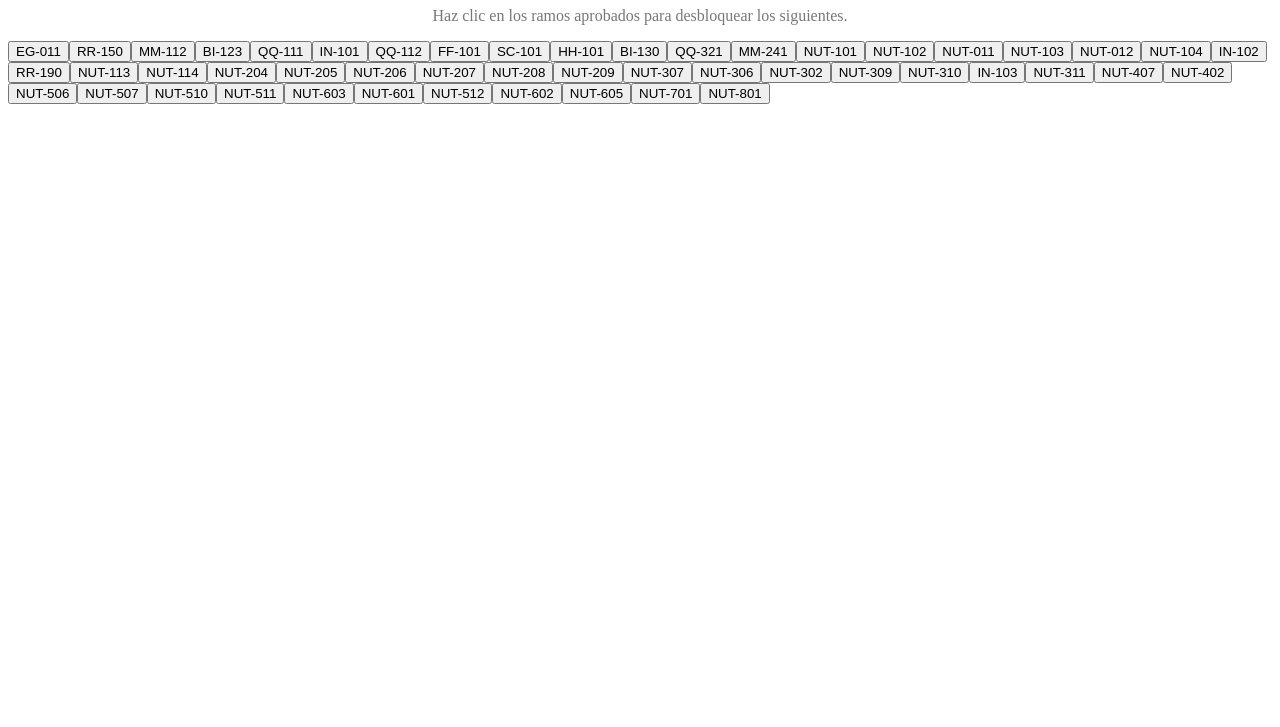
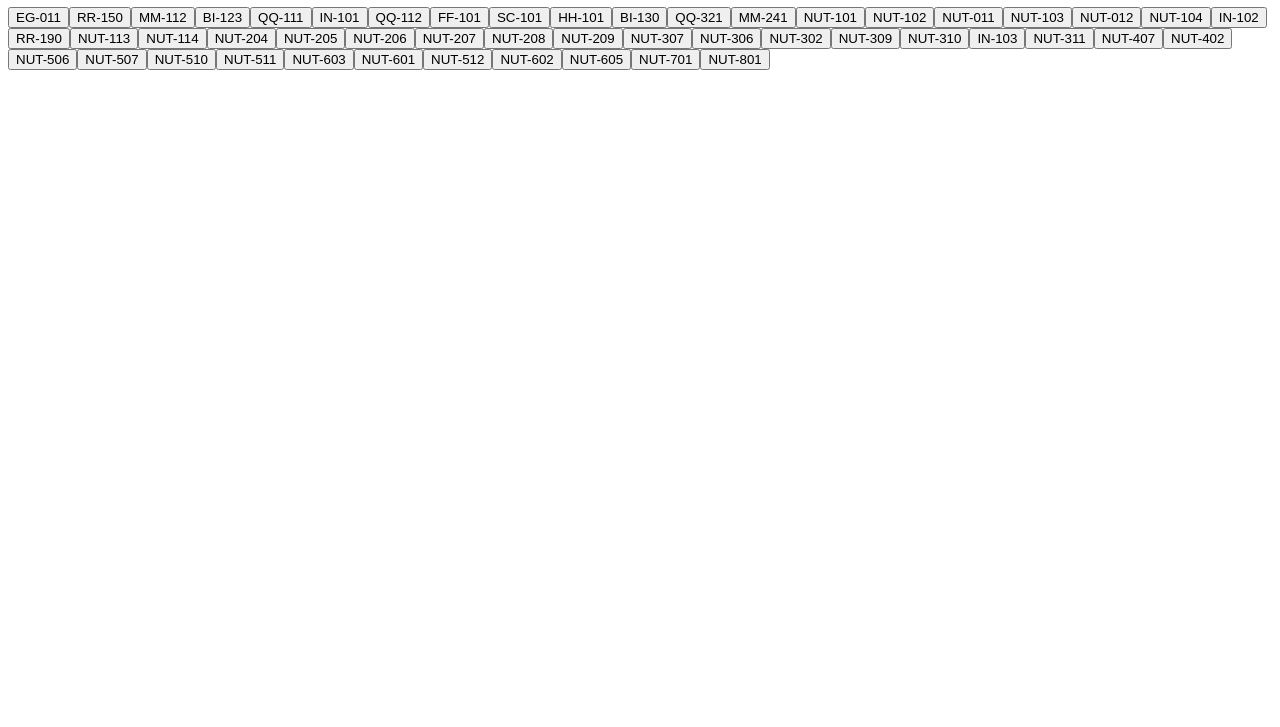
Before and after one commit to Hannie150707/Malla-Nutrici-n, a plain HTML site: page index.html in a window 1280 px wide. Shown: the part 73-800 px from the top of the page. Drawn offline with Linux system fonts and the light colour scheme.

Commit message:
Update index.html

```diff
--- a/index.html
+++ b/index.html
@@ -3,13 +3,13 @@
 <head>
   <meta charset="UTF-8" />
   <meta name="viewport" content="width=device-width, initial-scale=1.0"/>
-  <title>Malla Interactiva Nutrición</title>
+  <title>Malla Curricular de Nutrición</title>
   <link rel="stylesheet" href="estilos.css" />
 </head>
 <body>
   <h1>Malla Curricular de Nutrición</h1>
-  <p style="text-align:center; color: #777;">Haz clic en los ramos aprobados para desbloquear los siguientes.</p>
-  <div id="malla" class="grid"></div>
+  <div id="malla" class="malla"></div>
+
   <script src="script.js"></script>
 </body>
 </html>
```
